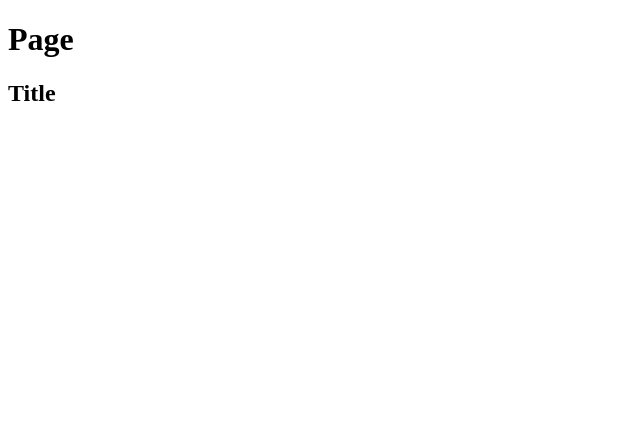
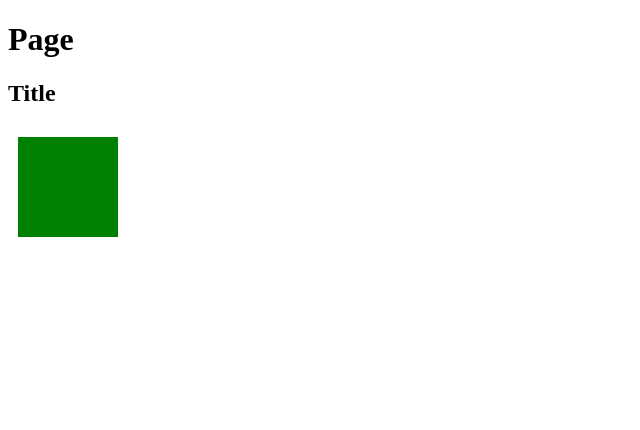
Before and after one commit to nasudaai/november, a plain HTML site: page twenty/page/index.html in a window 1280 px wide. Shown: the whole page, without its empty margins (0-640 px from the left). Drawn offline with Linux system fonts and the light colour scheme.

Commit message:
add 'canvas'

```diff
--- a/twenty/page/index.html
+++ b/twenty/page/index.html
@@ -5,6 +5,8 @@
 <body>
 <h1>Page</h1>
 <div id="root"></div>
+
+<canvas width="300" height="300"></canvas>
 <script type="module" src="./main.js"></script>
 
 </body>
--- a/twenty/page/main.js
+++ b/twenty/page/main.js
@@ -17,3 +17,8 @@ title.innerText = 'Title'
 render('root', title)
 
 console.log(title)
+
+const canvas = document.querySelector("canvas")
+const ctx = canvas.getContext('2d')
+ctx.fillStyle = "green"
+ctx.fillRect(10, 10, 100, 100)
```
